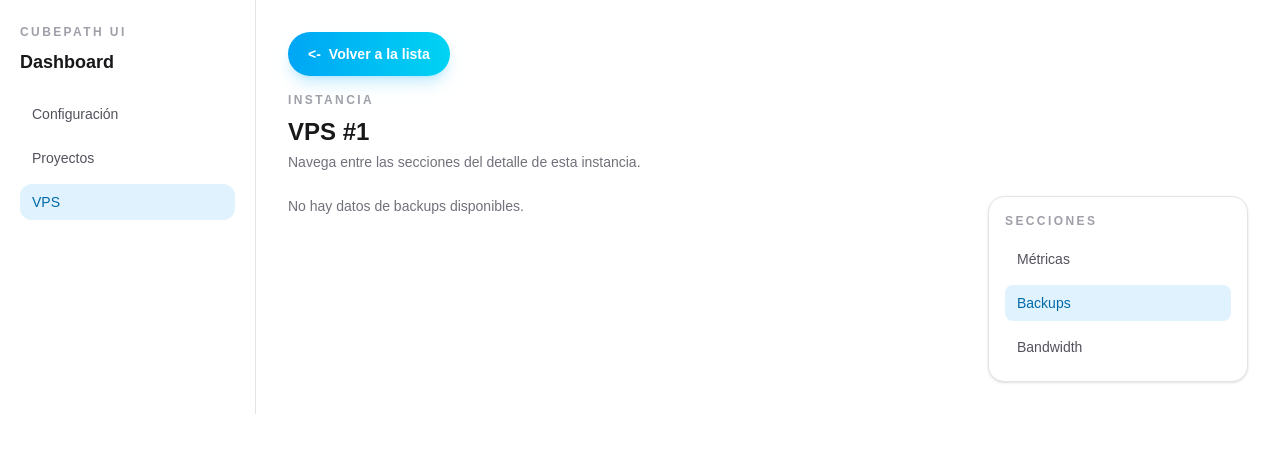
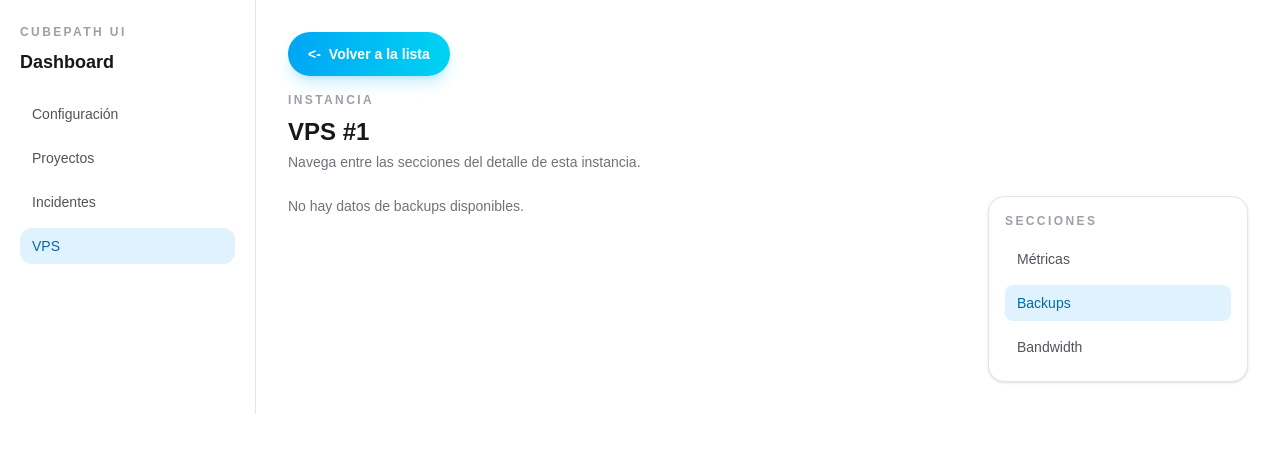
Before and after one commit to fjmg84/cube-path-ui, a Next.js app: page /vps/1/backups in a window 1280 px wide. Shown: the top 452 px of the page. Built offline with nearby package versions, Linux system fonts and the light colour scheme.

Commit message:
Add "Incidentes" link to SidebarNav component

```diff
--- a/components/sidebar-nav.tsx
+++ b/components/sidebar-nav.tsx
@@ -6,6 +6,7 @@ import { usePathname } from "next/navigation";
 const navItems = [
   { href: "/settings", label: "Configuración" },
   { href: "/projects", label: "Proyectos" },
+  { href: "/incidents", label: "Incidentes" },
   { href: "/vps", label: "VPS" },
 ];
 
```
